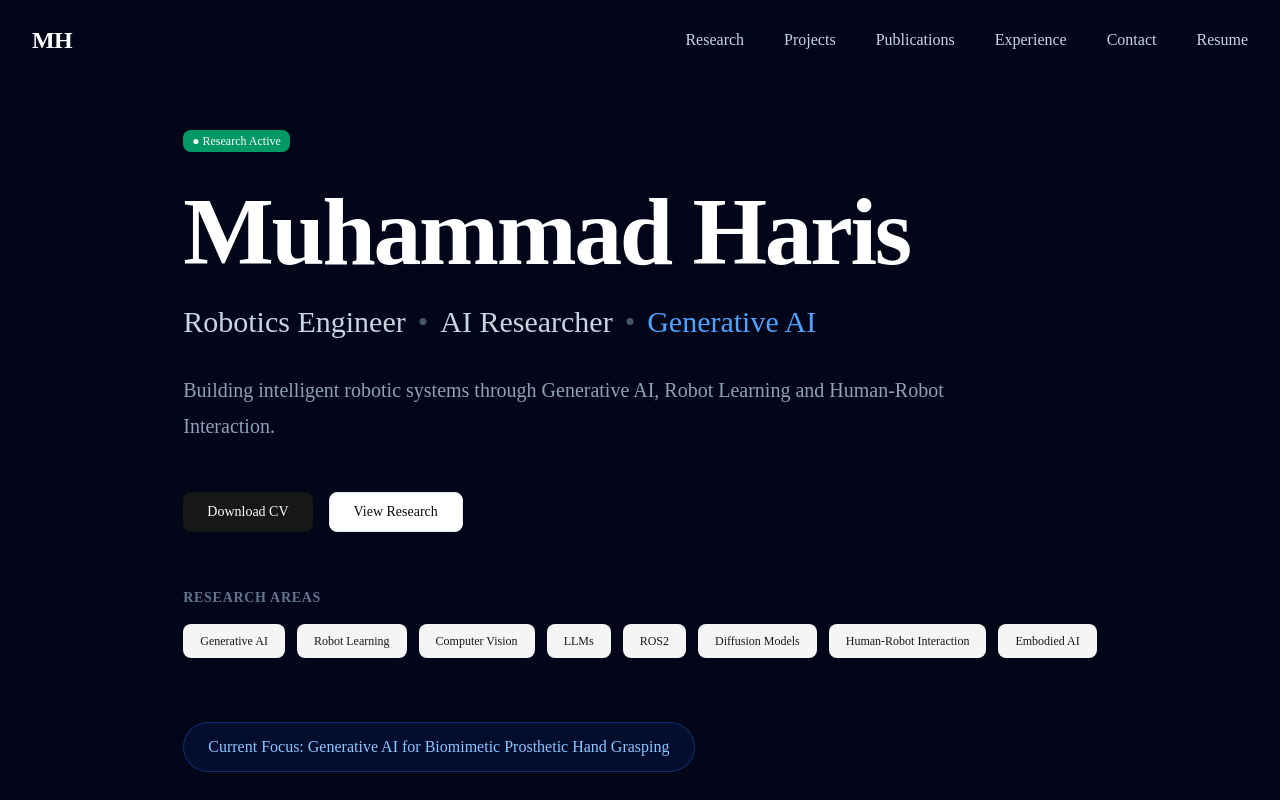
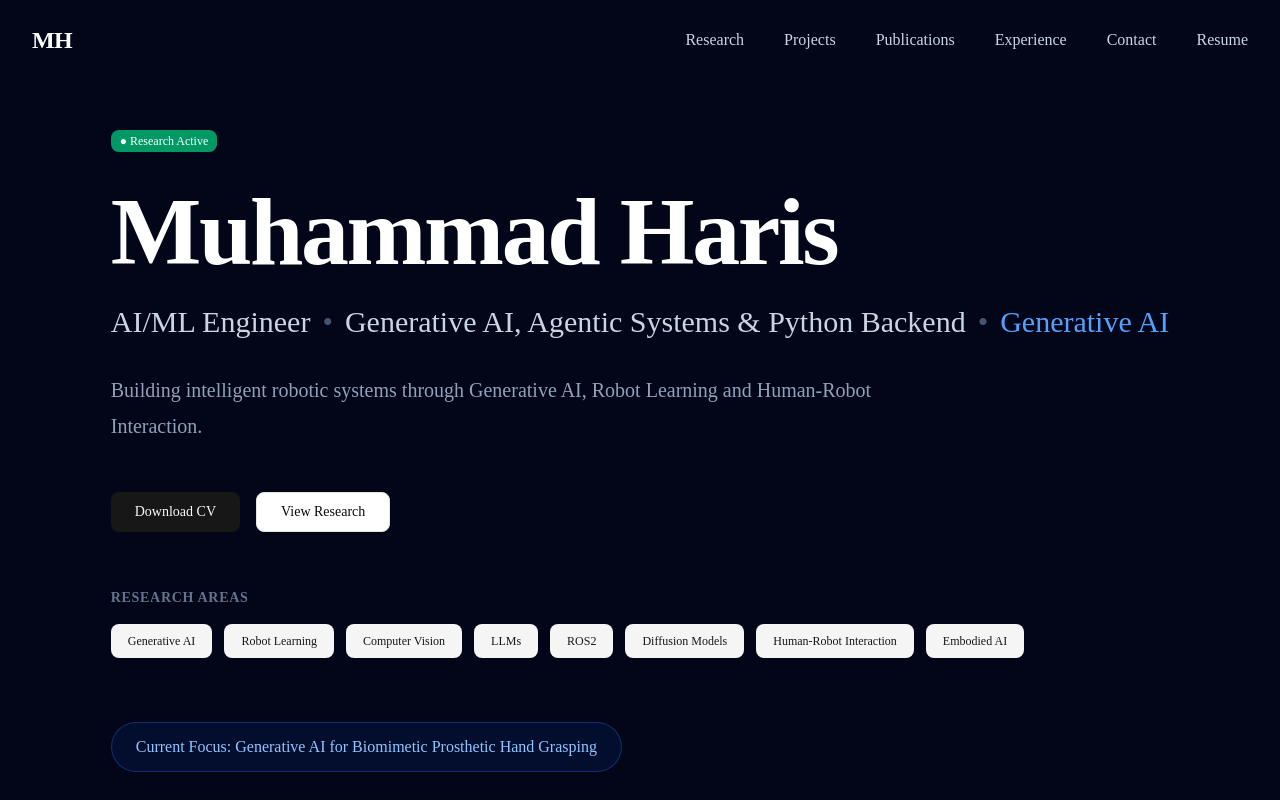
Before and after one commit to MH612188-DS/MH612188-DS.github.io, a Next.js app: page / in a window 1280 px wide. Shown: the top 800 px of the page. Built offline with nearby package versions, Linux system fonts and the light colour scheme.

Commit message:
Update profile information for Muhammad Haris

```diff
--- a/src/content/profile.ts
+++ b/src/content/profile.ts
@@ -1,9 +1,9 @@
 export const profile = {
   name: "Muhammad Haris",
 
-  role: "Robotics Engineer",
+  role: "AI/ML Engineer",
 
-  subtitle: "AI Researcher",
+  subtitle: "Generative AI, Agentic Systems & Python Backend",
 
   specialization: "Generative AI",
 
@@ -12,7 +12,7 @@ export const profile = {
 
   location: "Islamabad, Pakistan",
 
-  email: "mharis6673@gmail.com",
+  email: "mailto:mharis6673@gmail.com",
 
   github: "https://github.com/MH612188-DS",
 
```
